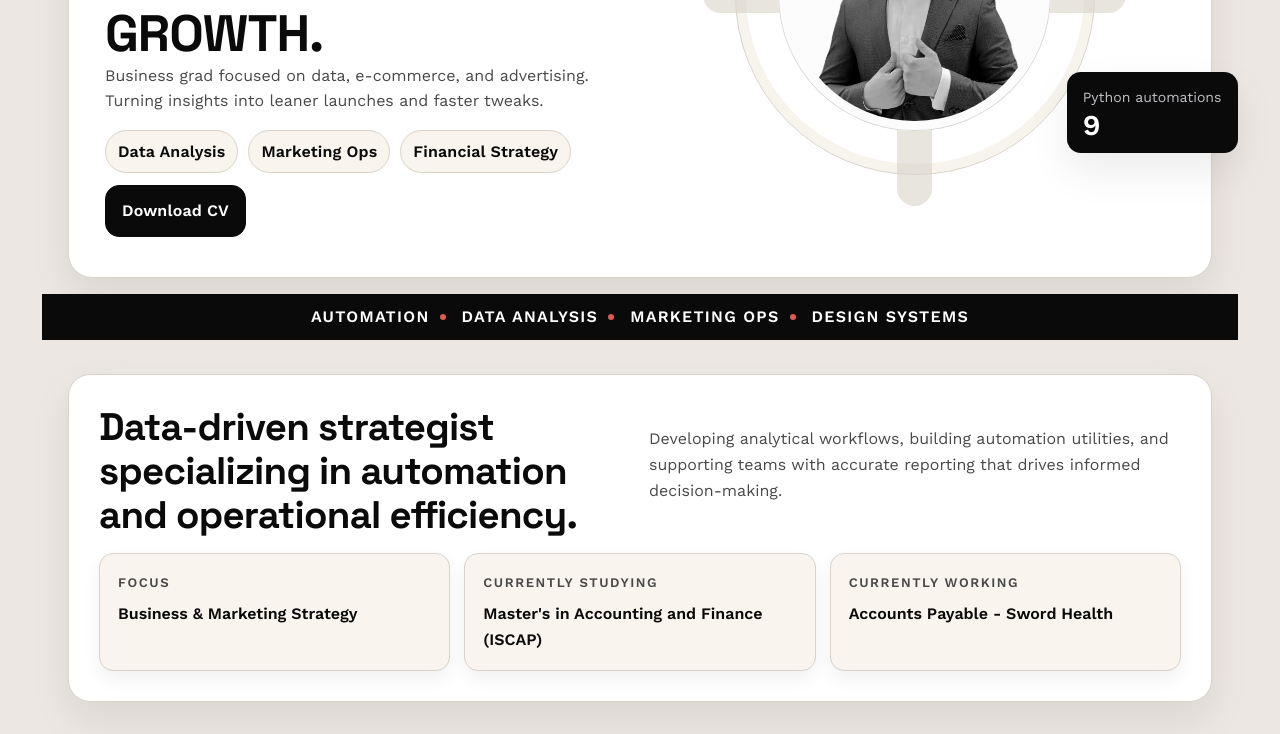
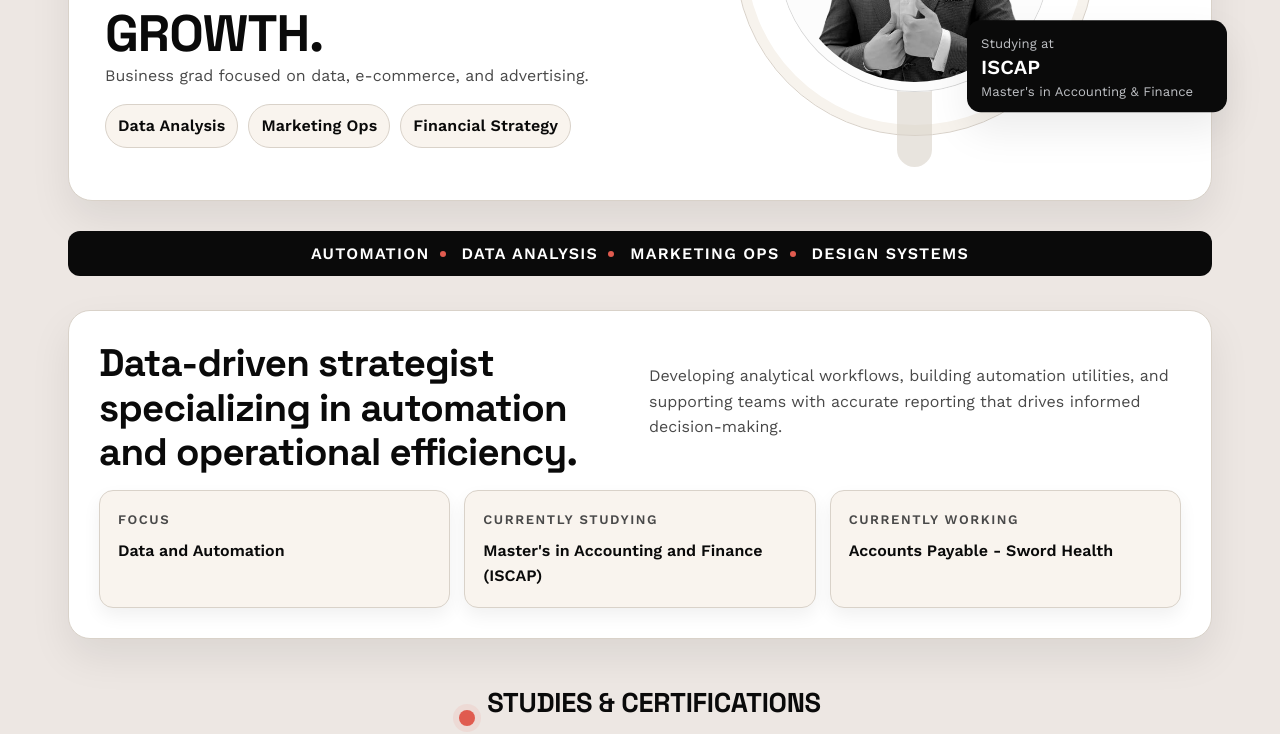
Before and after one commit to rubenms1232/Curriculum, a plain HTML site: page index.html in a window 1280 px wide. Shown: the part 390-1124 px from the top of the page. Drawn offline with nearby package versions, Linux system fonts and the light colour scheme.

Commit message:
Fix issues with the design and animations

```diff
--- a/css/tooplate-style.css
+++ b/css/tooplate-style.css
@@ -21,7 +21,7 @@ img { max-width: 100%; display: block; }
 .page { max-width: 1180px; margin: 0 auto 72px; padding: 28px 18px 48px; }
 .site-header { display: flex; align-items: center; gap: 18px; padding: 12px 0 10px; }
 .brand { display: flex; align-items: center; gap: 12px; }
-.brand-mark { width: 46px; height: 46px; border-radius: 50%; border: 1.5px solid var(--ink); display: grid; place-items: center; font-weight: 700; letter-spacing: 0.08em; }
+.brand-mark { width: 46px; height: 46px; border-radius: 10px; border: none; background: var(--ink); color: #fff; display: grid; place-items: center; font-weight: 700; letter-spacing: 0.08em; }
 .brand-name { margin: 0; font-weight: 700; font-family: 'Space Grotesk', 'Work Sans', sans-serif; letter-spacing: -0.02em; }
 .brand-role { margin: 0; color: var(--muted); font-size: 0.92rem; }
 .nav-links { display: flex; gap: 16px; margin-left: auto; flex-wrap: wrap; }
@@ -48,11 +48,13 @@ h1, h2, h3, h4 { font-family: 'Space Grotesk', 'Work Sans', sans-serif; margin:
 .portrait-frame::before { width: 118%; height: 10%; left: -9%; top: 45%; }
 .portrait-frame::after { height: 118%; width: 10%; top: -9%; left: 45%; }
 .portrait-img { position: relative; z-index: 1; width: 76%; height: 76%; object-fit: cover; border-radius: 50%; filter: grayscale(1) contrast(1.05); background: #f8f6f3; box-shadow: inset 0 0 0 1px var(--stroke); padding: 10px; }
-.stat-badge { position: absolute; bottom: 6%; right: -12%; background: var(--ink); color: #fff; padding: 12px 16px; border-radius: 14px; box-shadow: var(--shadow); text-align: left; }
-.stat-badge strong { display: block; font-size: 1.8rem; line-height: 1.1; }
-.stat-badge .muted { color: #bfc1c5; font-size: 0.88rem; }
-.discipline-bar { position: relative; z-index: 3; margin: -14px -26px 32px; }
-.discipline-inner { max-width: 1320px; margin: 0 auto; background: var(--ink); color: #fff; padding: 10px 18px; transform: rotate(-0deg) translateY(-2px); display: flex; gap: 16px; flex-wrap: wrap; justify-content: center; align-items: center; letter-spacing: 0.08em; text-transform: uppercase; font-weight: 700; }
+.stat-badge { position: absolute; top: 78%; right: -10%; transform: translateY(-40%); background: var(--ink); color: #fff; padding: 10px 14px; border-radius: 14px; box-shadow: var(--shadow); text-align: left; transition: opacity 0.3s ease; width: min(78vw, 260px); z-index: 2; }
+.stat-badge.is-swapping { opacity: 0.2; }
+.stat-badge strong { display: block; font-size: 1.25rem; line-height: 1.15; }
+.stat-badge .muted { color: #bfc1c5; font-size: 0.82rem; }
+.stat-badge .stat-meta { display: block; margin-top: 2px; }
+.discipline-bar { position: relative; z-index: 3; margin: 12px 0 32px; }
+.discipline-inner { max-width: 100%; width: 100%; margin: 0 auto; background: var(--ink); color: #fff; padding: 10px 18px; transform: rotate(-0deg) translateY(-2px); display: flex; gap: 16px; flex-wrap: wrap; justify-content: center; align-items: center; letter-spacing: 0.08em; text-transform: uppercase; font-weight: 700; border-radius: 12px; }
 .discipline-inner span { display: flex; align-items: center; gap: 10px; }
 .discipline-inner span::after { content: ""; width: 6px; height: 6px; background: var(--accent); border-radius: 50%; }
 .discipline-inner span:last-child::after { display: none; }
@@ -79,8 +81,9 @@ h1, h2, h3, h4 { font-family: 'Space Grotesk', 'Work Sans', sans-serif; margin:
 .study-card { display: grid; grid-template-columns: 72px 1fr 180px; gap: 16px; align-items: center; background: var(--paper); border: 1.5px solid var(--stroke); border-radius: 14px; padding: 14px 18px; box-shadow: 0 10px 22px rgba(0, 0, 0, 0.04); }
 .study-logo { width: 64px; height: 64px; border-radius: 14px; background: transparent; border: none; display: grid; place-items: center; }
 .logo-mark { width: 100%; height: 100%; object-fit: contain; }
-.study-title { margin: 0 0 4px; font-weight: 700; font-size: 1.05rem; }
-.study-meta { margin: 0 0 6px; color: var(--muted); font-weight: 600; }
+.study-title { margin: 0 0 2px; font-weight: 700; font-size: 1.05rem; }
+.study-meta { margin: 0 0 2px; color: var(--muted); font-weight: 600; }
+.study-card .muted { margin: 2px 0 0; }
 .study-aside { display: flex; flex-direction: column; gap: 6px; align-items: flex-end; text-align: right; text-transform: uppercase; letter-spacing: 0.08em; font-size: 0.85rem; color: var(--ink); }
 .study-tag { border: 1px solid var(--stroke); border-radius: 10px; padding: 6px 10px; background: #f9f4ee; color: var(--accent); font-weight: 700; }
 .study-year { color: var(--muted); font-weight: 700; }
@@ -128,7 +131,7 @@ h1, h2, h3, h4 { font-family: 'Space Grotesk', 'Work Sans', sans-serif; margin:
   .study-logo, .exp-logo { width: 48px; height: 48px; }
   .exp-card.list { grid-template-columns: 60px 1fr; grid-template-rows: auto auto; row-gap: 10px; }
   .exp-aside { flex-direction: row; justify-content: flex-start; gap: 10px; text-align: left; align-items: center; }
-  .discipline-bar { margin: 24px -18px 26px; }
+  .discipline-bar { margin: 24px 0 26px; }
   .hero { padding: 26px 22px; }
 }
 @media (max-width: 520px) {
--- a/index.html
+++ b/index.html
@@ -22,14 +22,14 @@
           </div>
         </div>
         <nav class="nav-links" aria-label="Primary">
-          <a href="#about">About</a>
+
           <a href="#studies">Studies</a>
           <a href="#experience">Experience</a>
           <a href="#projects">Projects</a>
-          <a href="#skills">Skills</a>
+
         </nav>
 
-        <a class="btn btn-ghost" href="https://www.linkedin.com/in/rubenms1232/" target="_blank" rel="noopener">Let's Connect</a>
+        <a class="btn btn-ghost" href="https://www.linkedin.com/in/rubenamsilva/" target="_blank" rel="noopener">Let's Connect</a>
       </header>
 
       <main>
@@ -37,25 +37,23 @@
           <div class="hero-text">
             <p class="eyebrow">Data &bull; Automation &bull; Marketing</p>
             <h1>Hi, I'm R&#250;ben.<br>A creative strategist focused on data-driven growth.</h1>
-            <p class="lead">Business grad focused on data, e-commerce, and advertising.<br>Turning insights into leaner launches and faster tweaks.</p>
+            <p class="lead">Business grad focused on data, e-commerce, and advertising.</p>
             <div class="tag-row">
               <span class="tag">Data Analysis</span>
               <span class="tag">Marketing Ops</span>
               <span class="tag">Financial Strategy</span>
             </div>
-            <div class="hero-cta">
-              <a class="btn btn-primary" href="https://rubenms1232.github.io/Curriculum/assets/images/R%C3%BAbenSilvaCV-Eng.pdf" target="_blank" rel="noopener">Download CV</a>
 
-            </div>
           </div>
           <div class="hero-visual">
             <div class="portrait-frame">
               <img src="images/undraw/man.png" alt="Portrait of R&#250;ben Silva" class="portrait-img">
             </div>
 
-            <div class="stat-badge">
-              <span class="muted">Python automations</span>
-              <strong>9</strong>
+            <div class="stat-badge" aria-live="polite">
+              <span class="muted" data-stat-label>Where I'm growing</span>
+              <strong data-stat-primary>Sword Health</strong>
+              <span class="muted stat-meta" data-stat-secondary>Accounts Payable</span>
             </div>
           </div>
         </section>
@@ -65,7 +63,6 @@
             <span>Automation</span>
             <span>Data Analysis</span>
             <span>Marketing Ops</span>
-
             <span>Design Systems</span>
           </div>
         </div>
@@ -83,7 +80,7 @@
           <div class="meta-row">
             <div class="meta-card">
               <span class="meta-label">Focus</span>
-              <strong>Business & Marketing Strategy</strong>
+              <strong>Data and Automation</strong>
             </div>
             <div class="meta-card">
               <span class="meta-label">Currently Studying</span>
@@ -410,7 +407,11 @@
           <p class="muted">Tell me your goal; I'll automate.</p>
         </div>
         <div class="cta-actions">
-          <a class="btn btn-primary" href="https://www.linkedin.com/in/rubenms1232/" target="_blank" rel="noopener">Linkedin</a>
+          <a class="btn btn-primary" href="https://www.linkedin.com/in/rubenamsilva/" target="_blank" rel="noopener">Linkedin</a>
+          <div class="hero-cta">
+            <a class="btn btn-primary" href="https://rubenms1232.github.io/Curriculum/assets/images/R%C3%BAbenSilvaCV-Eng.pdf" target="_blank" rel="noopener">Download CV</a>
+
+          </div>
           <a class="btn btn-outline" href="mailto:ruben.andre.silva7@gmail.com">Email me</a>
         </div>
       </section>
@@ -419,5 +420,41 @@
         <p class="muted">© 2025 R&#250;ben Silva. Some information may not be up to date.</p>
       </footer>
     </div>
+    <script>
+      (function() {
+        const entries = [
+          { label: "Currently at", primary: "Sword Health", secondary: "Accounts Payable" },
+          { label: "Studying at", primary: "ISCAP", secondary: "Master's in Accounting & Finance" },
+          { label: "Graduated at", primary: "Universidade da Maia", secondary: "Bachelor's in Business Management" },
+          { label: "Certified at", primary: "The University of Chicago", secondary: "Storytelling for Digital Marketing" },
+          { label: "Certified at", primary: "HubSpot", secondary: "Inbound Marketing" },
+          { label: "Certified at", primary: "Google Digital Garage", secondary: "Digital Marketing Fundamentals" }
+        ];
+        const badge = document.querySelector('.stat-badge');
+        if (!badge) return;
+        const labelEl = badge.querySelector('[data-stat-label]');
+        const primaryEl = badge.querySelector('[data-stat-primary]');
+        const secondaryEl = badge.querySelector('[data-stat-secondary]');
+        let index = 0;
+
+        const render = () => {
+          const item = entries[index];
+          labelEl.textContent = item.label;
+          primaryEl.textContent = item.primary;
+          secondaryEl.textContent = item.secondary;
+        };
+
+        render();
+
+        setInterval(() => {
+          badge.classList.add('is-swapping');
+          setTimeout(() => {
+            index = (index + 1) % entries.length;
+            render();
+            badge.classList.remove('is-swapping');
+          }, 180);
+        }, 3200);
+      })();
+    </script>
   </body>
 </html>
```
